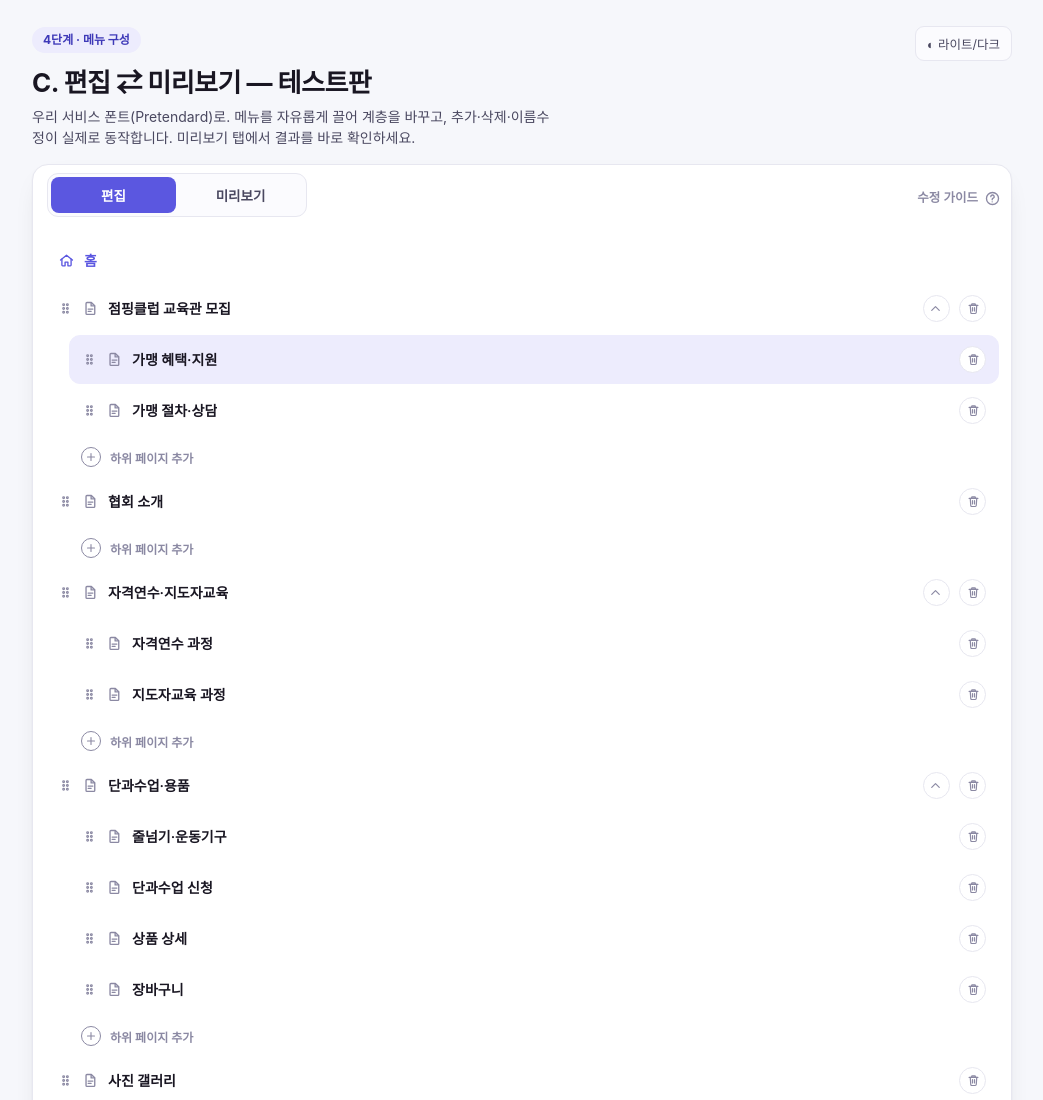
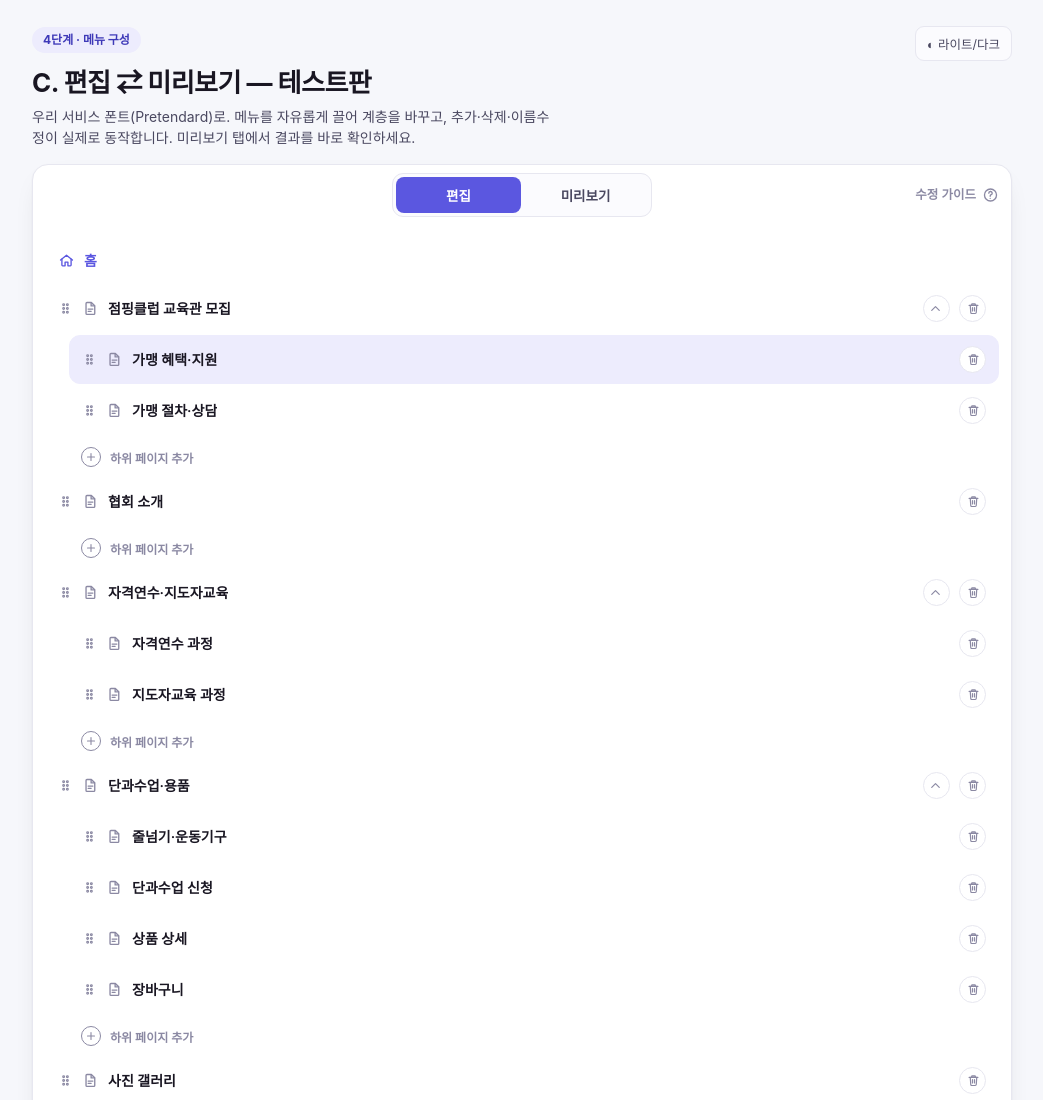
Before and after one commit to nophelon/sitemap-editor, a plain HTML site: page index.html in a window 1280 px wide. Shown: the top 1100 px of the page, without its empty margins (118-1161 px from the left). Drawn offline with Linux system fonts and the light colour scheme; a web font is replaced by a local one.

Commit message:
UX: 편집/미리보기 탭 세그바 가운데 정렬(도움말 우측 고정)
Co-Authored-By: Claude Opus 4.8 (1M context) <noreply@anthropic.com>

```diff
--- a/index.html
+++ b/index.html
@@ -137,6 +137,10 @@ svg.i{width:17px;height:17px;stroke:currentColor;stroke-width:1.9;fill:none;stro
 .helpbtn{border:none !important;background:none !important;padding:5px 4px 5px 8px;gap:6px}
 .helpbtn .q{width:auto;height:auto;border:none !important;display:inline-flex;align-items:center}
 .helpbtn .q svg.i{width:17px;height:17px}
+/* 탭을 세그바 가운데 정렬, 도움말은 오른쪽 고정 */
+.segbar{position:relative;justify-content:center}
+.seg{margin-left:auto;margin-right:auto}
+.helpwrap{position:absolute;right:8px;top:50%;transform:translateY(-50%)}
 </style>
 </head>
 <body>
```
